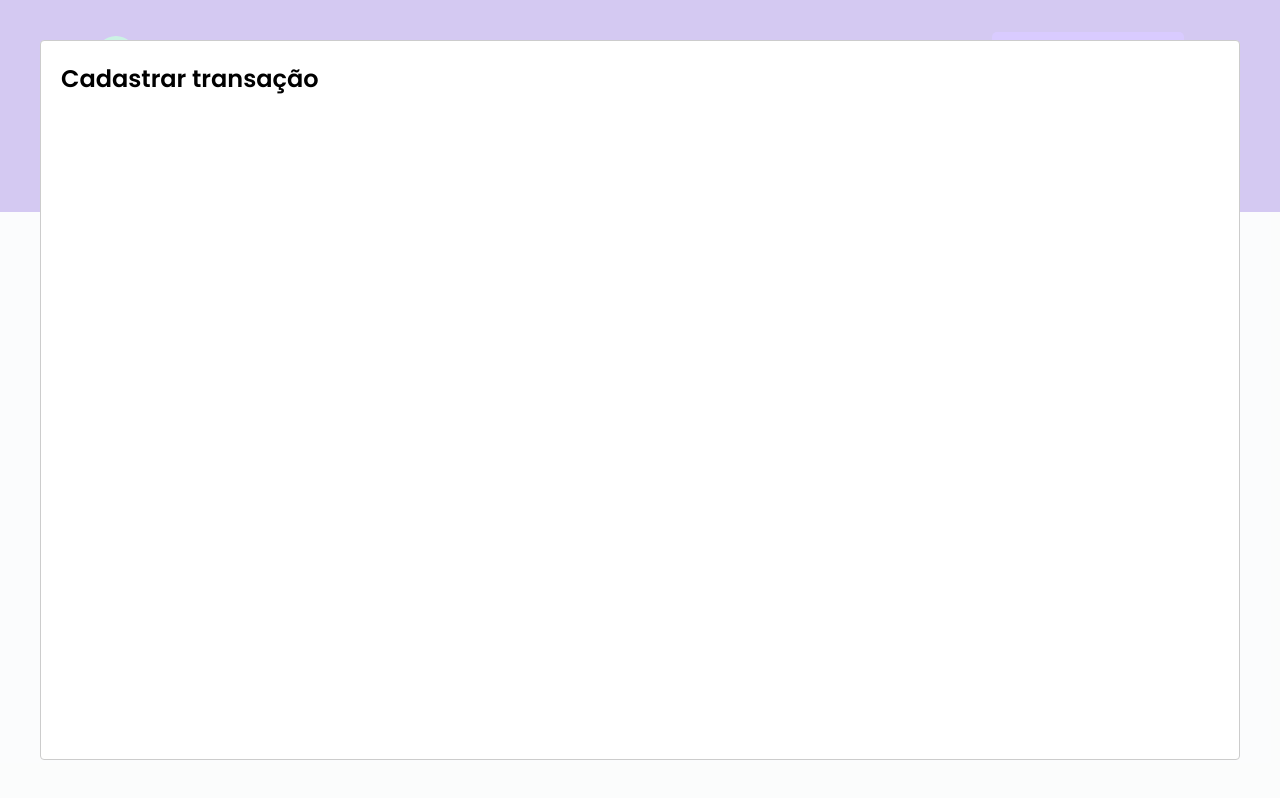
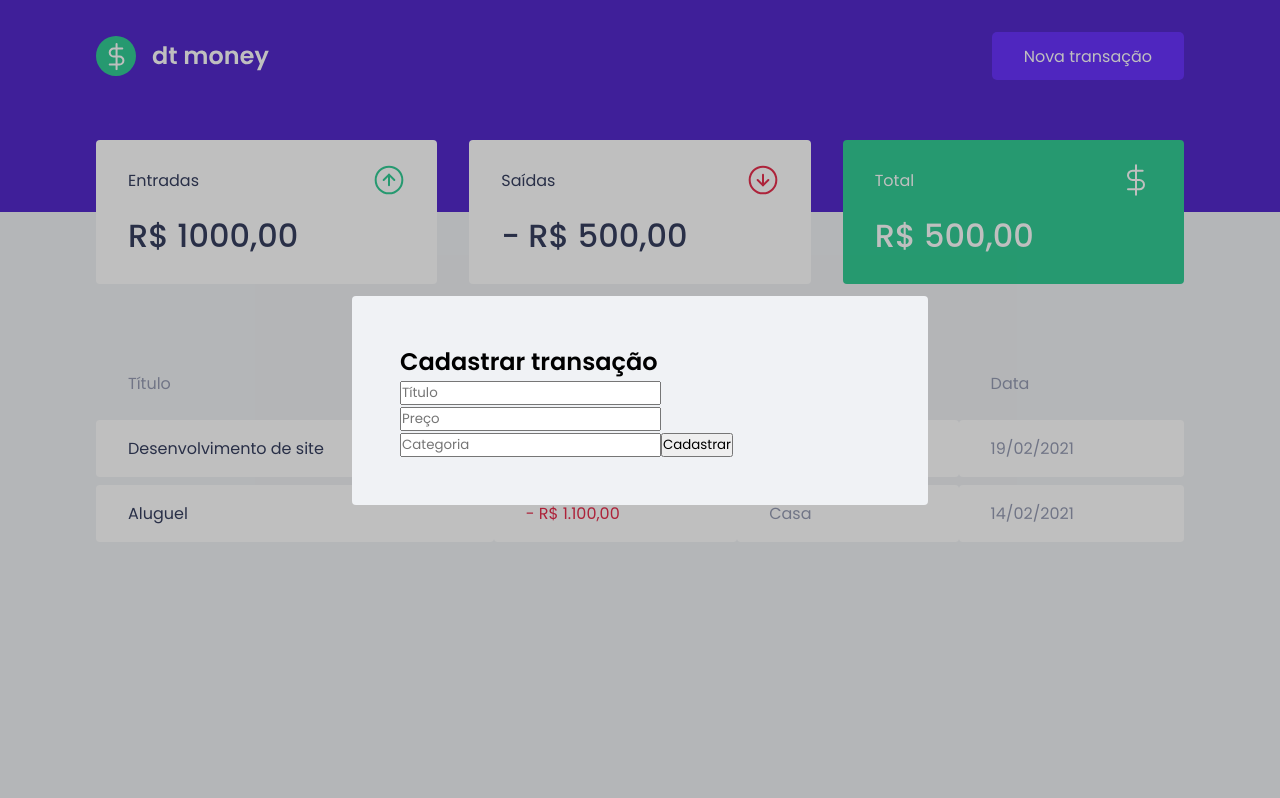
Before and after one commit to JacksonPassos/ignite-reactjs-02-dt-money, a React (Create React App) app in the folder dtmoney/: page / in a window 1280 px wide. Both pictures are taken after a click on the button "Nova transação". Built offline with nearby package versions, Linux system fonts and the light colour scheme; no server answers; what miragejs would draw is missing.

Commit message:
:art: styles global modal
react modal style globals

```diff
--- a/dtmoney/src/components/NewTransactionModal/index.tsx
+++ b/dtmoney/src/components/NewTransactionModal/index.tsx
@@ -1,4 +1,5 @@
 import Modal from 'react-modal';
+import { Container } from './style';
 
 interface NewTransactionModalProps {
     isOpen: boolean;
@@ -10,8 +11,18 @@
         <Modal
             isOpen={isOpen}
             onRequestClose={onRequestClose}
+            overlayClassName="react-modal-overlay"
+            className="react-modal-content"
         >
-            <h2>Cadastrar transação</h2>
+            <Container>
+                <h2>Cadastrar transação</h2>
+
+                <input placeholder="Título"/>
+                <input placeholder="Preço"/>
+                <input placeholder="Categoria"/>
+
+                <button type="submit">Cadastrar</button>
+            </Container>
         </Modal>
     )
 }
--- a/dtmoney/src/components/NewTransactionModal/style.ts
+++ b/dtmoney/src/components/NewTransactionModal/style.ts
@@ -1,3 +1,3 @@
 import styled from "styled-components";
 
-export const Container = styled.div``;
+export const Container = styled.form``;
--- a/dtmoney/src/styles/global.ts
+++ b/dtmoney/src/styles/global.ts
@@ -50,4 +50,27 @@
         opacity: 0.6;
         cursor: not-allowed;
     }
+
+    .react-modal-overlay {
+        background: rgba(0, 0, 0, 0.25);
+        position: fixed;
+        top: 0;
+        bottom: 0;
+        right: 0;
+        left: 0;
+
+        display: flex;
+        align-items: center;
+        justify-content: center;
+
+    }
+    .react-modal-content {
+        width: 100%;
+        max-width: 576px;
+        background: var(--background);
+        padding: 3rem;
+        position: relative;
+        border-radius: 0.25rem;
+
+    }
 `
```
